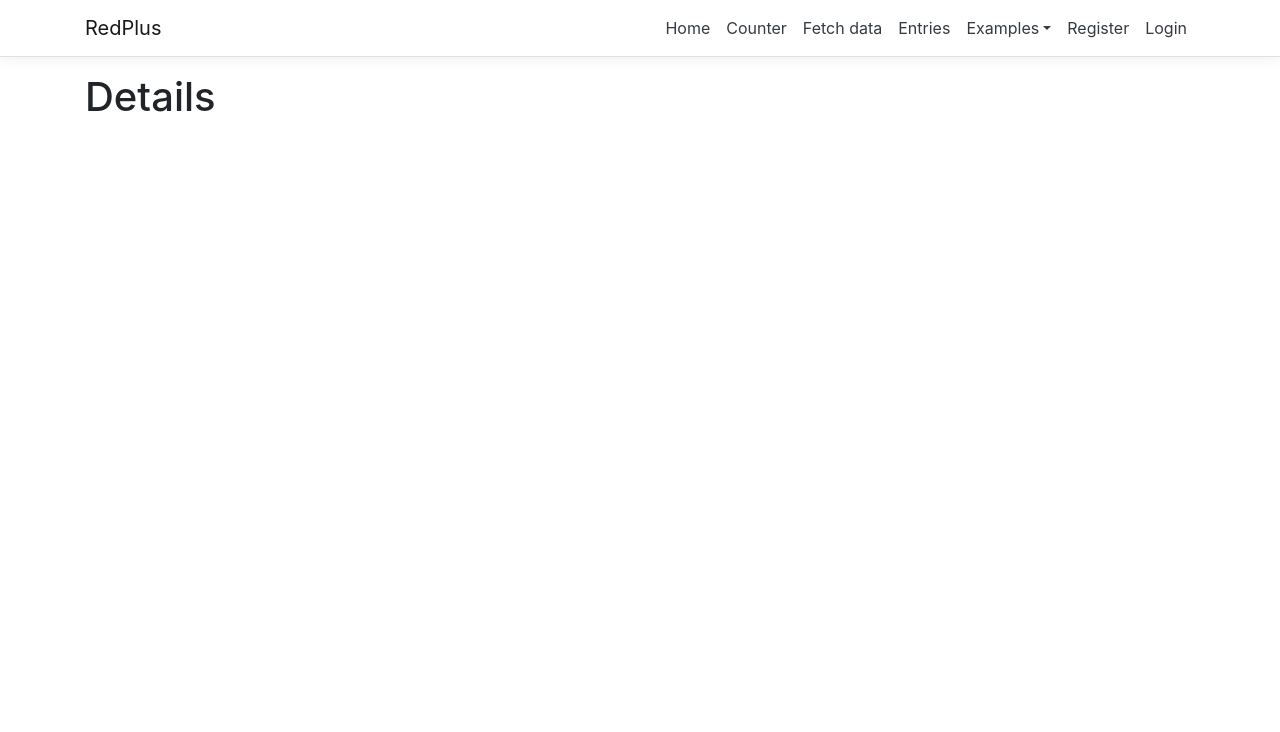
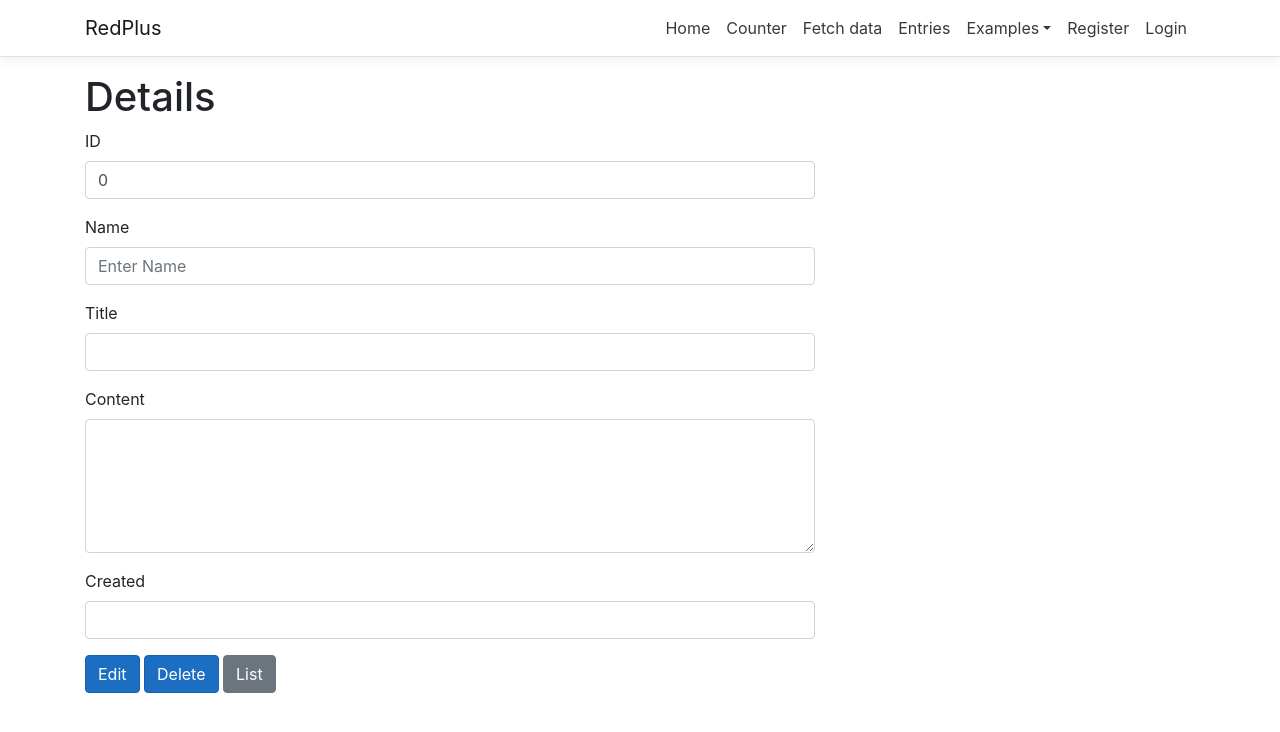
Before and after one commit to VisualAcademy/RedPlus.V31, a React (Create React App) app in the folder RedPlus/ClientApp/: page /Entries/Details/1 in a window 1280 px wide. Shown: the top 732 px of the page. Built offline with nearby package versions, Linux system fonts and the light colour scheme; no server answers.

Commit message:
EntryDetails

```diff
--- a/RedPlus/ClientApp/src/components/Entries/EntryDetails.jsx
+++ b/RedPlus/ClientApp/src/components/Entries/EntryDetails.jsx
@@ -1,5 +1,6 @@
 // @page "/Entries/Details/:id"
 import React, { Component } from 'react';
+import axios from 'axios';
 
 export class EntryDetails extends Component {
     constructor(props) {
@@ -21,12 +22,72 @@ export class EntryDetails extends Component {
 
     // 페이지 로드, OnInitialized()
     componentDidMount() {
+        //[!] id Parameter 받기
+        const { id } = this.props.match.params;
 
+        //[!] id 값에 해당하는 단일 데이터를 Web API로부터 읽어오기
+        axios.get("/api/Entries/" + id).then(response => {
+            const data = response.data;
+
+            this.setState({
+                id: data.id,
+                name: data.name,
+                title: data.title,
+                content: data.content,
+                created: data.created
+                    ? new Date(data.created).toISOString().slice(0, 10)
+                    : null
+            });
+        });
     }
 
     render() {
         return (
-            <h1>Details</h1>
+            <>
+                <h1>Details</h1>
+
+                <div className="row">
+                    <div className="col-md-8">
+                        <div className="form-group">
+                            <label>ID</label>
+                            <input type="text" className="form-control" value={this.state.id}
+                            />
+                        </div>
+                        <div className="form-group">
+                            <label>Name</label>
+                            <input type="text" className="form-control"
+                                placeholder="Enter Name" value={this.state.name}
+                            />
+                        </div>
+                        <div className="form-group">
+                            <label>Title</label>
+                            <input type="text" className="form-control"
+                                value={this.state.title}
+                            />
+                        </div>
+                        <div className="form-group">
+                            <label>Content</label>
+                            <textarea className="form-control"
+                                value={this.state.content}
+                                rows="5"
+                            ></textarea>
+                        </div>
+                        <div className="form-group">
+                            <label>Created</label>
+                            <input type="text" className="form-control"
+                                value={this.state.created}
+                            />
+                        </div>
+                        <div className="form-group">
+                            <button type="submit" className="btn btn-primary">Edit</button>
+                                &nbsp;
+                                <button type="submit" className="btn btn-primary">Delete</button>
+                                &nbsp;
+                                <button className="btn btn-secondary" onClick={this.navigateToIndex}>List</button>
+                        </div>
+                    </div>
+                </div>
+            </>
         );
     }
 
--- a/RedPlus/ClientApp/src/components/Entries/EntryIndex.jsx
+++ b/RedPlus/ClientApp/src/components/Entries/EntryIndex.jsx
@@ -18,6 +18,7 @@ export class EntryIndex extends Component {
         this.editBy = this.editBy.bind(this);
         this.deleteBy = this.deleteBy.bind(this);
         this.deleteDirectBy = this.deleteDirectBy.bind(this);
+        this.detailsBy = this.detailsBy.bind(this);
     }
 
     // 페이지 로드, OnInitialized()
@@ -74,11 +75,17 @@ export class EntryIndex extends Component {
                     {entries.map(entry => (
                         <tr key={entry.id}>
                             <td>{entry.id}</td>
-                            <td>{entry.title}</td>
+                            <td>
+                                <button className="btn btn-link"
+                                    onClick={() => this.detailsBy(entry.id)}>{entry.title}</button>
+                            </td>
                             <td>{entry.name}</td>
                             <td>{entry.content}</td>
                             <td>{entry.created ? new Date(entry.created).toLocaleDateString() : "-"}</td>
                             <td className="text-nowrap">
+                                <button className="btn btn-sm btn-secondary"
+                                    onClick={() => this.detailsBy(entry.id)}>Details</button>
+                                &nbsp;
                                 <button className="btn btn-sm btn-primary"
                                     onClick={() => this.editBy(entry.id)}>Edit</button>
                                 &nbsp;
@@ -93,6 +100,11 @@ export class EntryIndex extends Component {
                 </tbody>
             </table>
         );
+    }
+
+    detailsBy(id) {
+        const { history } = this.props;
+        history.push("/Entries/Details/" + id);
     }
 
     editBy(id) {
```
